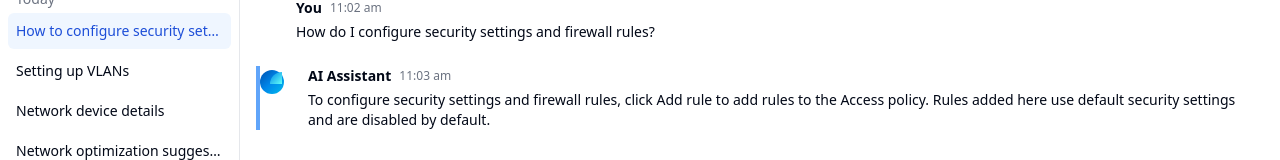
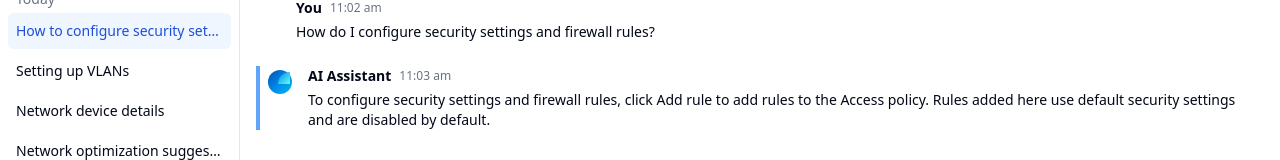
Before and after one commit to vimarshsub/cisco-ai-chat-demo, a React (Vite) app: page / in a window 1280 px wide. Both pictures are taken after a click on the item "How to configure security settings". Shown: the part 135-295 px from the top of the page. Built offline with nearby package versions, Linux system fonts and the light colour scheme.

Commit message:
Add left padding to message bubbles
Added left padding to message bubbles for better visual spacing.

```diff
--- a/src/components/MessageBubble.tsx
+++ b/src/components/MessageBubble.tsx
@@ -12,7 +12,7 @@ const MessageBubble = ({ message }: MessageBubbleProps) => {
   return (
     <div className={`flex gap-4 ${isAI ? 'border-l-4 border-blue-400' : ''}`}>
       {isAI && (
-        <div className="flex-shrink-0 w-6 h-6 mt-1">
+        <div className="flex-shrink-0 w-6 h-6 mt-1 pl-2">
           <div className="relative w-6 h-6">
             <div className="absolute inset-0 rounded-full bg-gradient-to-br from-[#0051AF] via-[#0087EA] to-[#00BCEB]"></div>
             <div className="absolute top-[10%] right-[10%] w-1/2 h-1/2 rounded-tl-full bg-gradient-to-br from-[#0087EA] to-[#63FFF7]"></div>
```
